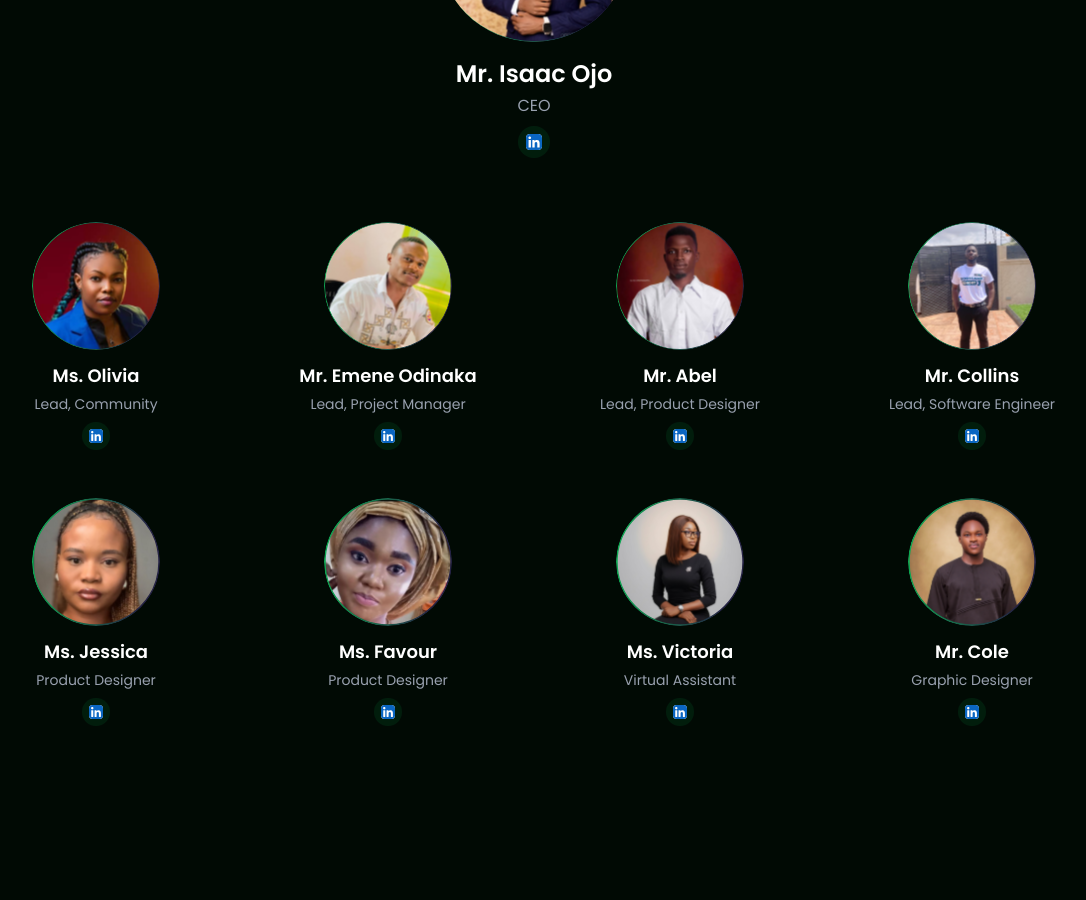
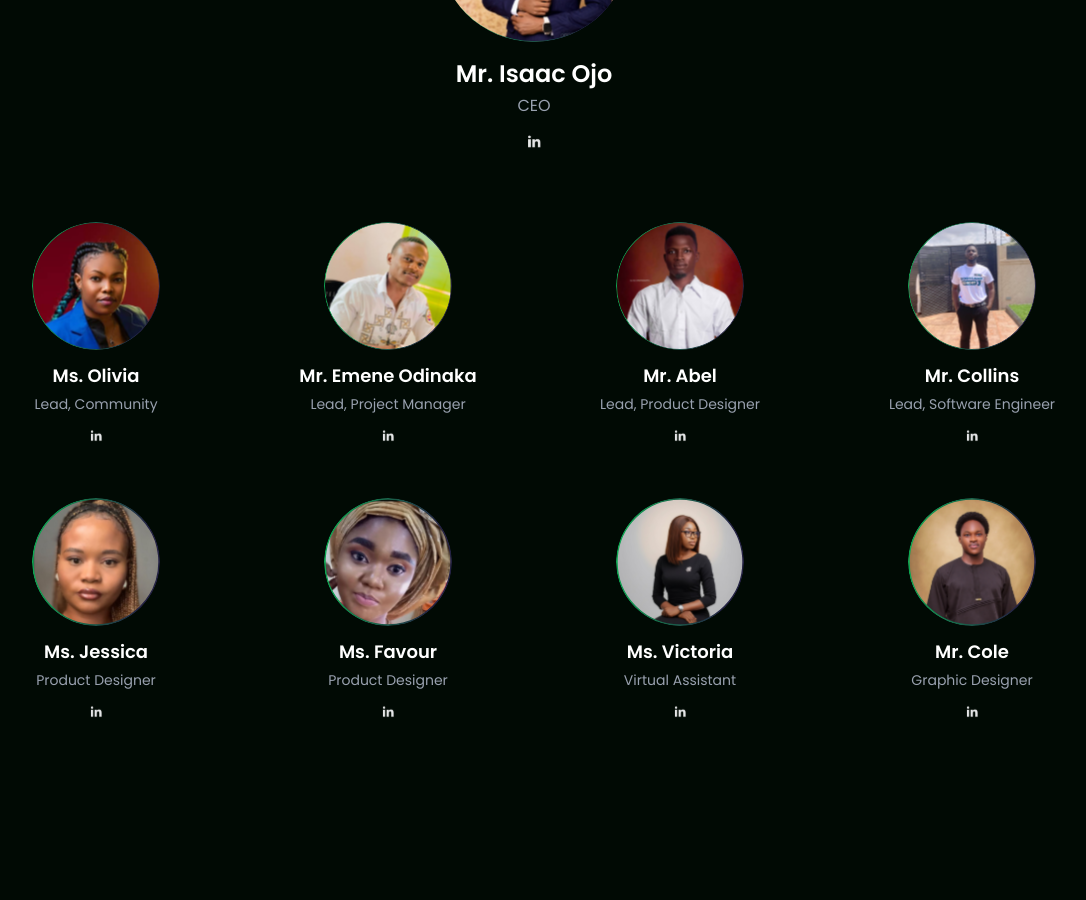
Before and after one commit to Isaac-s-Consolidate/athera-solutions, a Next.js app: page /about in a window 1280 px wide. Shown: the part 2240-3140 px from the top of the page, without its empty margins (106-1192 px from the left). Built offline with nearby package versions, Linux system fonts and the light colour scheme.

Commit message:
Fix About Us page LinkedIn logo

```diff
--- a/components/AboutUsPage/index.tsx
+++ b/components/AboutUsPage/index.tsx
@@ -13,7 +13,8 @@ const teamMembers = [
     name: 'Mr. Isaac Ojo',
     title: 'CEO',
     image: images.isaac,
-    linkedin: '#',
+    linkedin:
+      'https://www.linkedin.com/in/isaac-faith-ojo?utm_source=share&utm_campaign=share_via&utm_content=profile&utm_medium=android_app',
   },
   {
     name: 'Ms. Olivia',
@@ -55,7 +56,8 @@ const teamMembers = [
     name: 'Ms. Victoria',
     title: 'Virtual Assistant',
     image: images.victoria,
-    linkedin: '#',
+    linkedin:
+      'https://www.linkedin.com/in/victoria-okoro-31a73a321?utm_source=share&utm_campaign=share_via&utm_content=profile&utm_medium=android_app',
   },
   {
     name: 'Mr. Cole',
@@ -138,10 +140,10 @@ const TeamSection = () => {
               href={teamMembers[0].linkedin}
               target="_blank"
               rel="noopener noreferrer"
-              className="inline-flex items-center justify-center w-8 h-8 rounded-full bg-green-500/10 hover:bg-green-500/20 transition-colors"
+              className="inline-flex items-center justify-center w-8 h-8 rounded-full bg-black-500/10 hover:bg-black-500/20 transition-colors"
             >
               <Image
-                src={images.linkedin}
+                src={images.linkedinb}
                 alt="LinkedIn"
                 width={16}
                 height={16}
@@ -197,10 +199,10 @@ const TeamSection = () => {
                 href={member.linkedin}
                 target="_blank"
                 rel="noopener noreferrer"
-                className="inline-flex items-center justify-center w-7 h-7 rounded-full bg-green-500/10 hover:bg-green-500/20 transition-colors"
+                className="inline-flex items-center justify-center w-7 h-7 rounded-full bg-black-500/10 hover:bg-black-500/20 transition-colors"
               >
                 <Image
-                  src={images.linkedin}
+                  src={images.linkedinb}
                   alt="LinkedIn"
                   width={14}
                   height={14}
--- a/public/images/images.ts
+++ b/public/images/images.ts
@@ -1,6 +1,7 @@
 import logo from './logo.svg';
 import ig from './ig.svg';
 import linkedin from './linked.svg';
+import linkedinb from './linkedinb.svg';
 import tw from './twit.svg';
 import fb from './fb.svg';
 import visit from './visit.svg';
@@ -40,6 +41,7 @@ export const images = {
   logo,
   ig,
   linkedin,
+  linkedinb,
   tw,
   fb,
   visit,
```
Also changed, not shown: public/images/linkedinb.svg (added).
